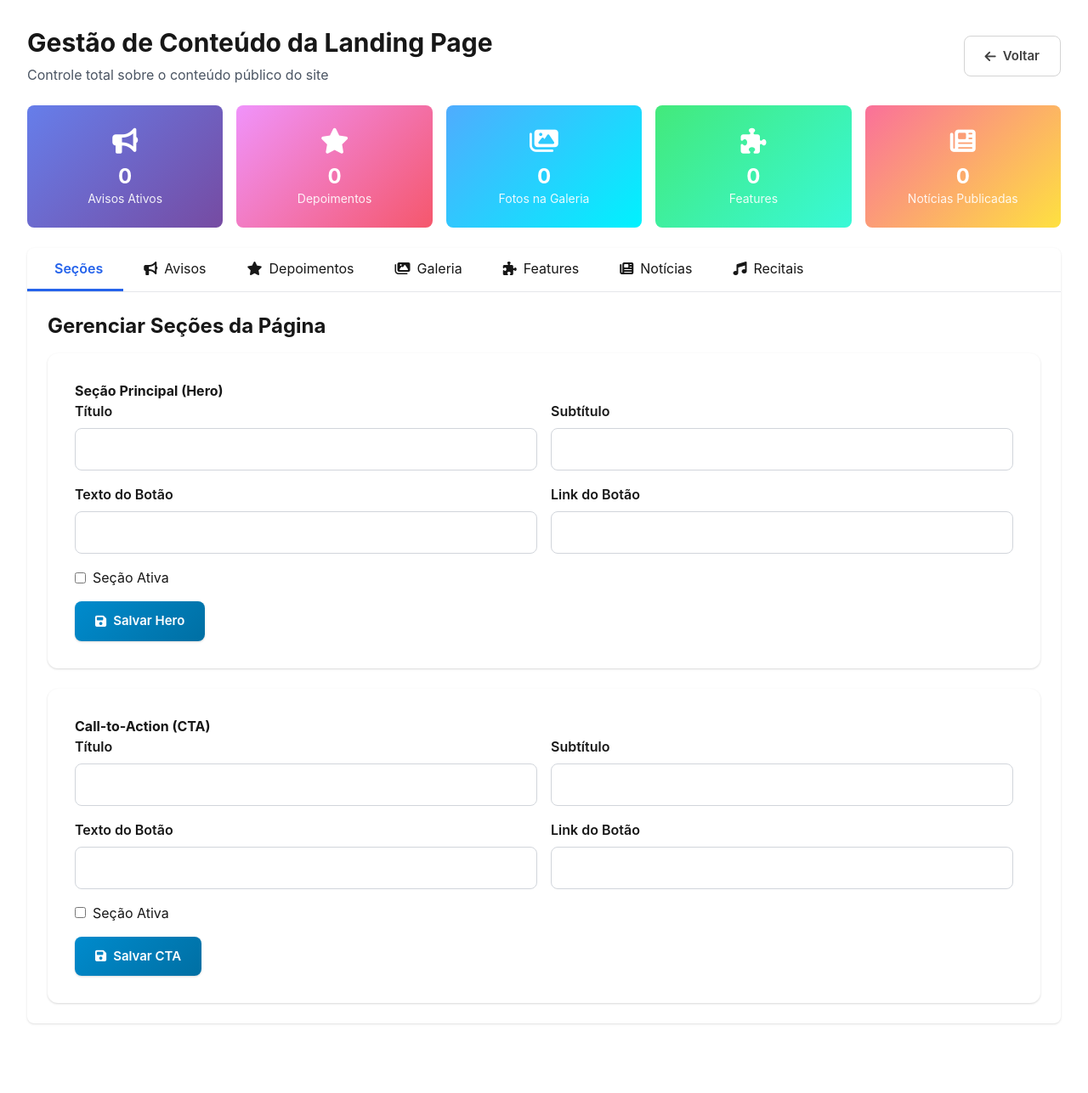
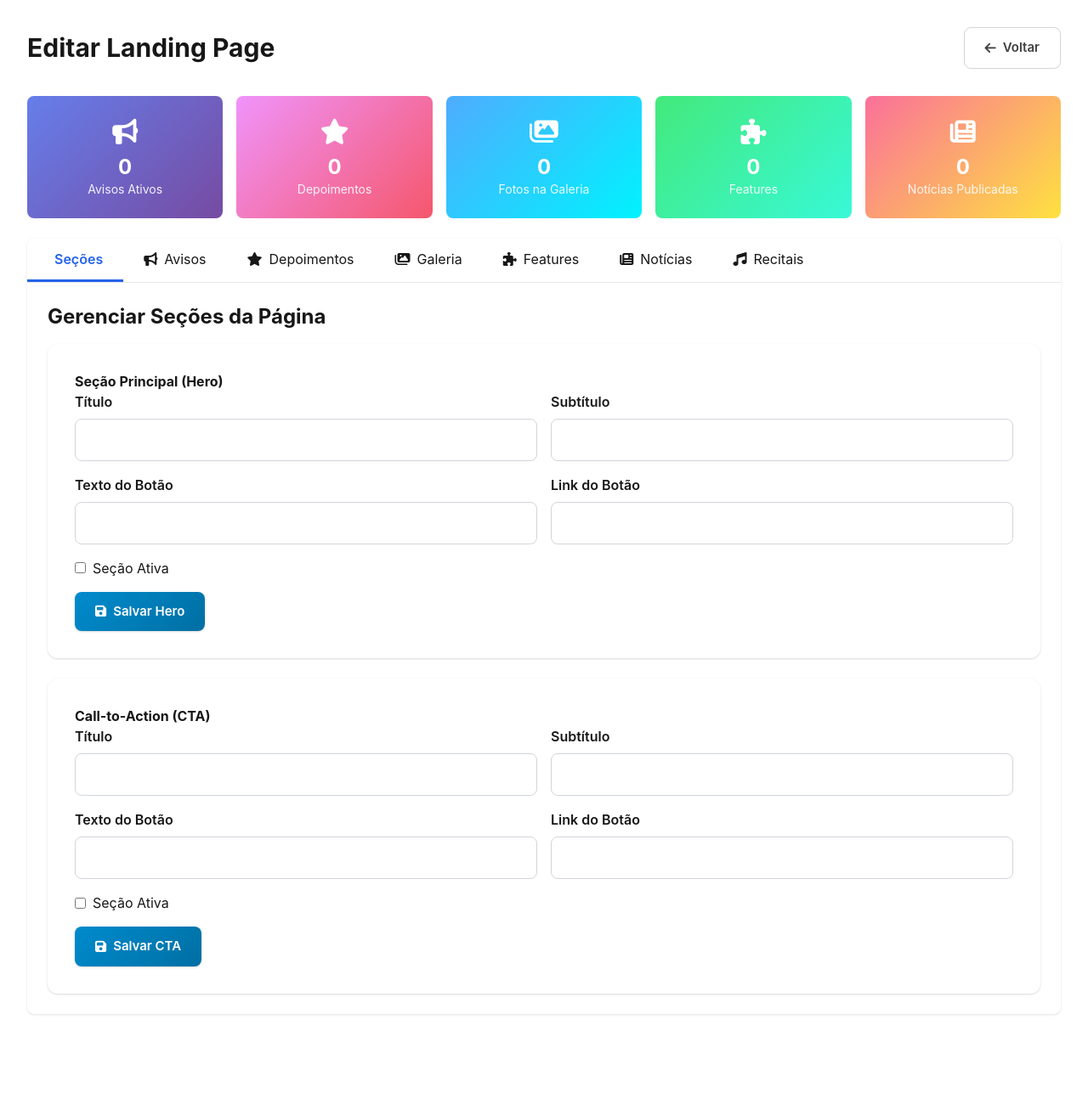
Before and after one commit to pgup-sistemas/SolmaiorSystem, a Flask app: page /admin/landing-page in a window 1280 px wide. Shown: the part 73-1360 px from the top of the page at 85% size. Run offline with Flask 3, Linux system fonts and the light colour scheme; the visitor is signed in with stand-in values (Sample User, id 1); data that the repository does not hold is empty; some libraries are stand-ins or nearby versions.

```diff
--- a/app/templates/admin/landing_page.html
+++ b/app/templates/admin/landing_page.html
@@ -55,12 +55,8 @@
 </style>
 
 <div class="container" style="max-width: 1400px; margin: 0 auto; padding: 2rem;">
-    <!-- Header -->
-    <div class="flex items-center justify-between mb-6">
-        <div>
-            <h1 class="text-3xl font-bold mb-2">Gestão de Conteúdo da Landing Page</h1>
-            <p class="text-gray-600">Controle total sobre o conteúdo público do site</p>
-        </div>
+    <div class="flex items-center justify-between mb-8">
+        <h1 class="text-3xl font-bold">Editar Landing Page</h1>
         <a href="{{ url_for('admin.dashboard') }}" class="btn btn-secondary">
             <i class="fas fa-arrow-left"></i> Voltar
         </a>
```
